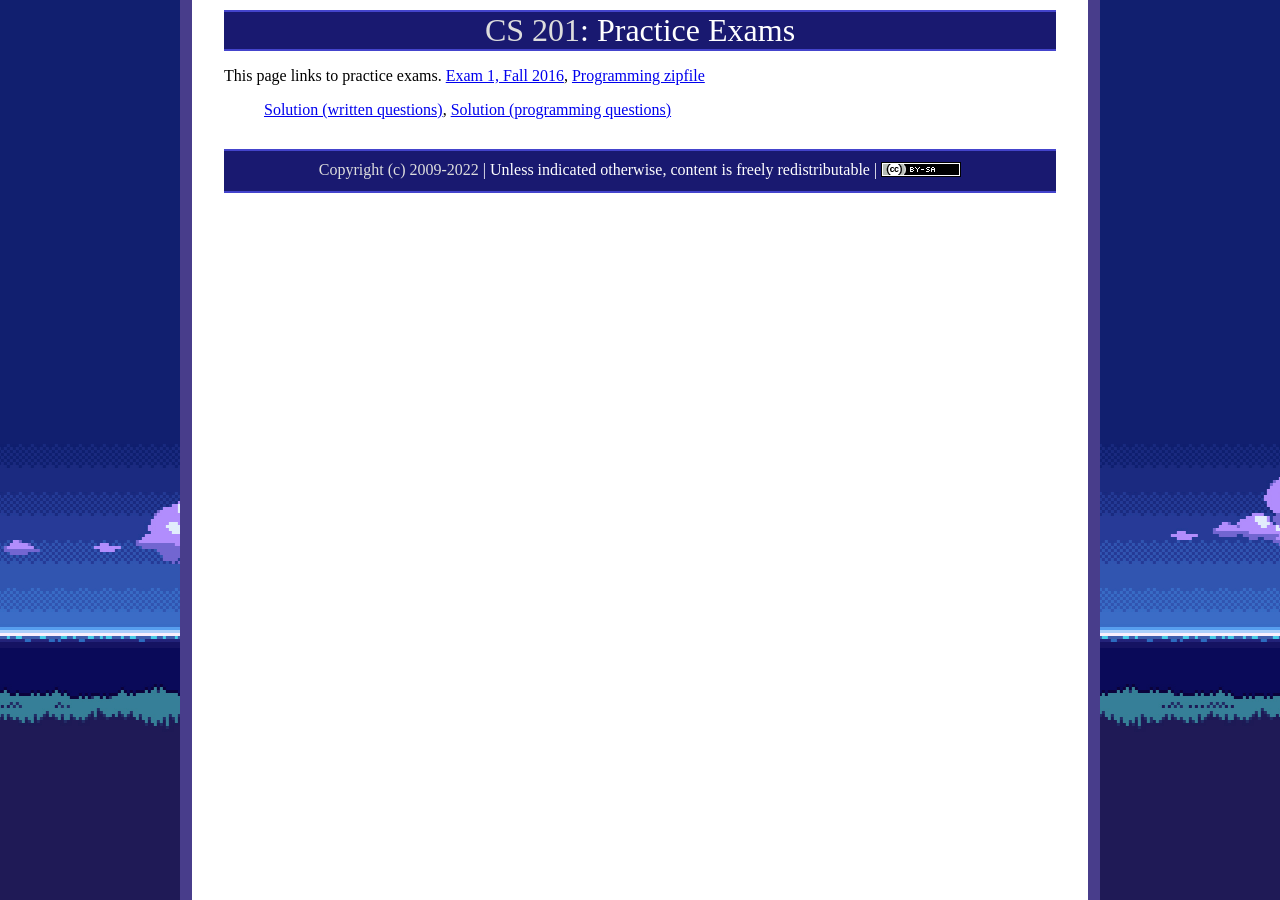
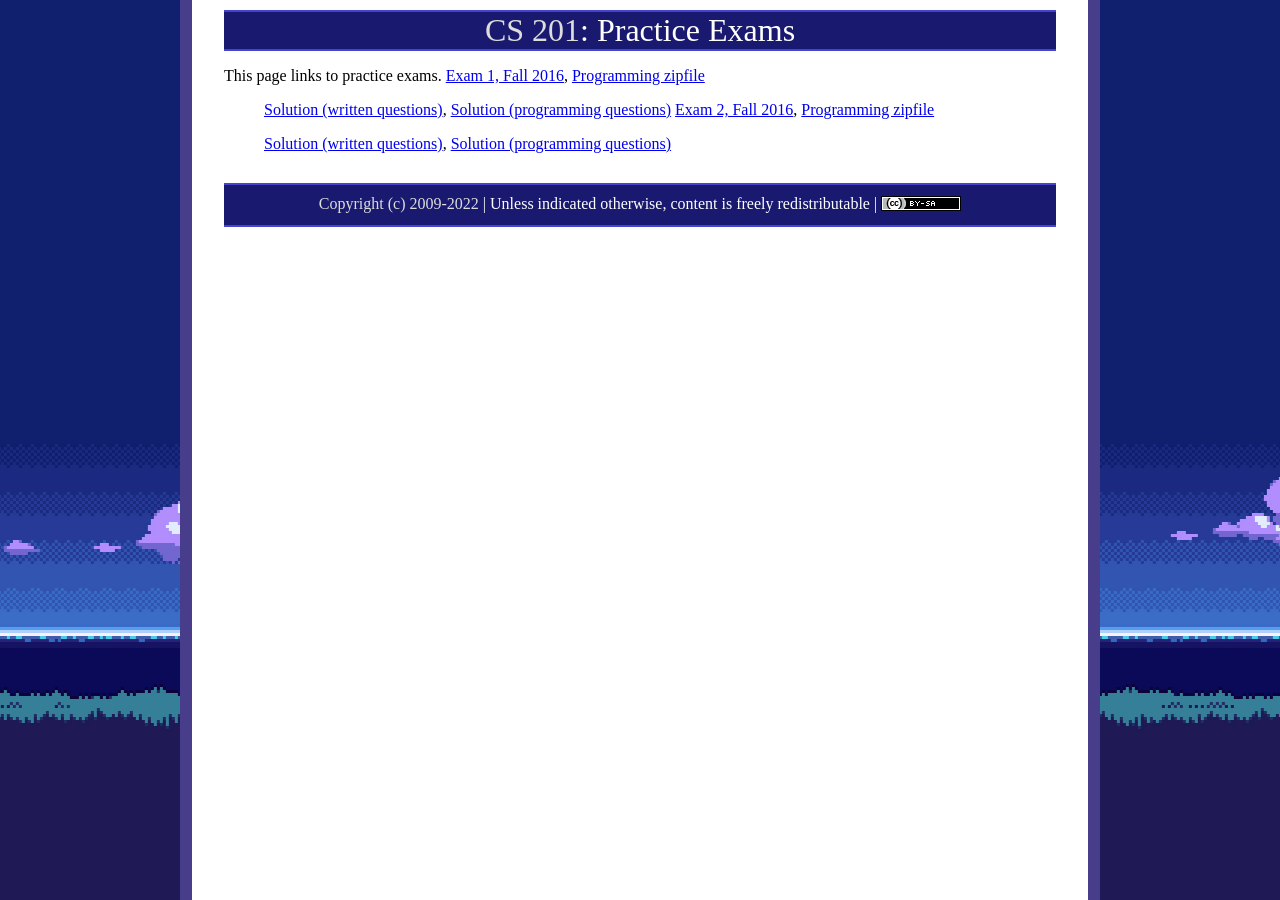
Before and after one commit to ycpcs/cs201-fall2022, a Jekyll site: the page built from practice/index.md, in a window 1280 px wide. Built offline with Jekyll 4.4.1, drawn with Linux system fonts in a browser that asks for light colours.

Commit message:
added exam2 practise exam

```diff
--- a/practice/index.md
+++ b/practice/index.md
@@ -7,13 +7,12 @@ This page links to practice exams.
 [Exam 1, Fall 2016](cs201-fall2016-exam01.pdf), [Programming zipfile](CS201_Exam01_Fall2016_Gradle.zip)
 
 > [Solution (written questions)](cs201-fall2016-exam01-solution.pdf), [Solution (programming questions)](CS201_Exam01_Fall2016_Solution_Gradle.zip)
+[Exam 2, Fall 2016](cs201-fall2016-exam02.pdf), [Programming zipfile](CS201_Exam02_Fall2016_Gradle.zip)
+
+> [Solution (written questions)](cs201-fall2016-exam02-solution.pdf), [Solution (programming questions)](CS201_Exam02_Fall2016_Solution_Gradle.zip)
 
 
 <!--
-
-[Exam 2, Fall 2016](cs201-fall2016-exam02.pdf), [Programming zipfile](CS201_Exam02_Fall2016_Gradle.zip)
-
-> [Solution (written questions)](cs201-fall2016-exam02-solution.pdf), [Solution (programming questions)](CS201_Exam02_Fall2016_Solution_Gradle.zip)
 
 [Exam 3, Fall 2016](cs201-fall2016-exam03.pdf), [Programming zipfile](CS201_Exam03_Fall2016_Gradle.zip)
 
```
